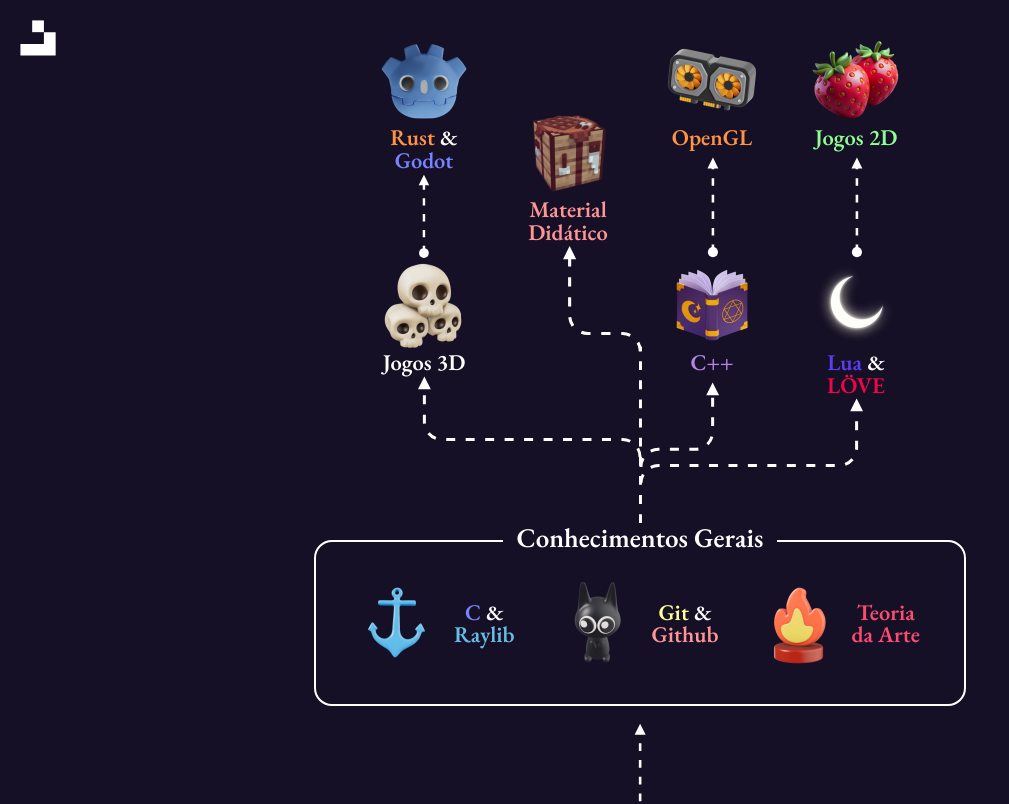
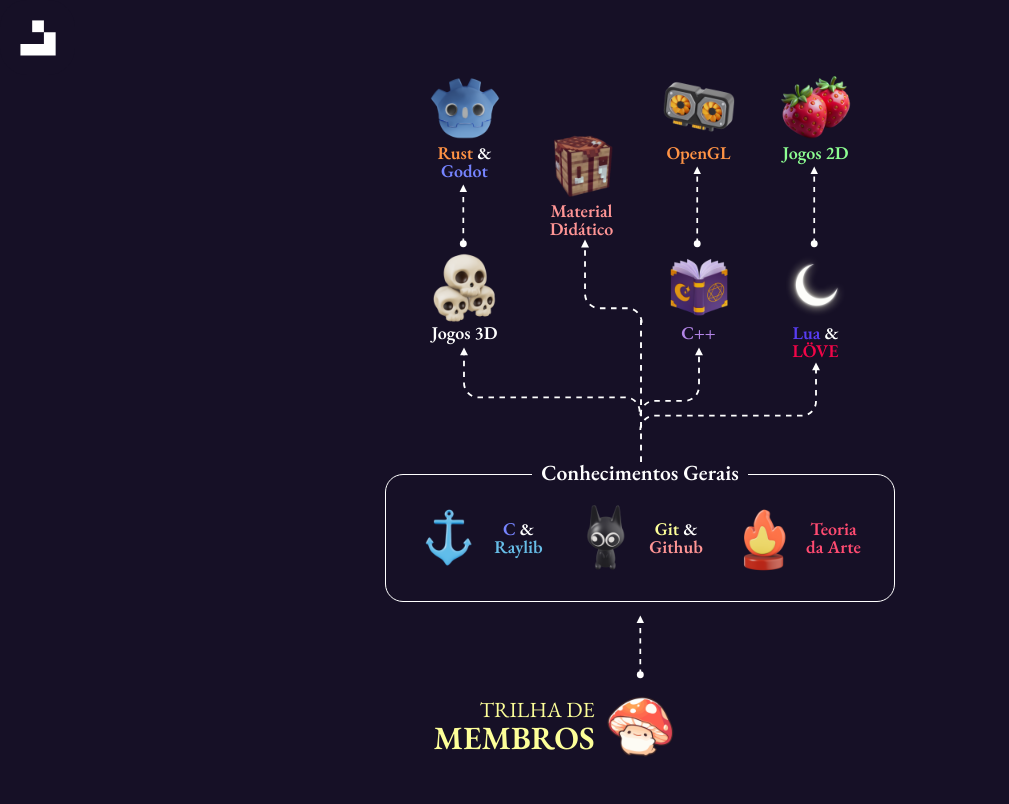
Before and after one commit to ConwayUSP/mapa-educacional, a React (Vite) app: page / in a window 1280 px wide. Shown: the top 804 px of the page, without its empty margins (0-1009 px from the left). Built offline with nearby package versions, Linux system fonts and the light colour scheme.

Commit message:
refactor: changing map scale (0.8x)

```diff
--- a/src/components/Tracejado.jsx
+++ b/src/components/Tracejado.jsx
@@ -5,7 +5,7 @@
 function Tracejado({d, comeco, final, id}) {
     const { start, end } = getPathEnd(d);
 
-    const padding = 18;
+    const padding = 15;
 
     const minX = Math.min(start.x, end.x) - padding;
     const minY = Math.min(start.y, end.y) - padding;
@@ -22,7 +22,7 @@
                 id="arrowUp"
                 markerWidth="6"
                 markerHeight="7"
-                viewBox="-2 -2 14 14"
+                viewBox="-3 -3 14 14"
                 refX="5"
                 refY="5"
                 orient="0"
@@ -36,9 +36,9 @@
                 d={d}
                 fill="transparent"
                 stroke="white"
-                strokeWidth="2"
-                strokeDasharray="6 7"
-                initial={{ strokeDashoffset: 250 }}
+                strokeWidth="1.5"
+                strokeDasharray="4.5 4.5"
+                initial={{ strokeDashoffset: 200 }}
                 animate={{ strokeDashoffset: 0 }}
                 transition={{
                 duration: 3,
@@ -49,7 +49,7 @@
             />
 
             {comeco === "circulo" &&
-                <circle cx={start.x} cy={start.y} r="4" fill="white" />
+                <circle cx={start.x} cy={start.y} r="3" fill="white" />
             }
         </svg>
     )
--- a/src/components/mapa/CursoCard.css
+++ b/src/components/mapa/CursoCard.css
@@ -13,8 +13,8 @@
     align-items: center;
 
     .icon {
-        width: 5rem;
-        height: 5rem;
+        width: 4rem;
+        height: 4rem;
     }
 }
 
@@ -23,11 +23,11 @@
 }
 
 .curso-label {
-    width: 4.65rem;
+    width: 3.75rem;
     font-family: 'EB Garamond', serif;
     font-weight: 600;
-    font-size: 1.25rem;
-    line-height: 1.25rem;
+    font-size: 1rem;
+    line-height: 1rem;
     text-align: center;
 }
 
@@ -55,8 +55,8 @@
         position: absolute;
         width: fit-content;
         height: fit-content;
-        top: -4rem;
-        left: 16rem;
+        top: -3.25rem;
+        left: 12.75rem;
         pointer-events: none;
     }
 }
--- a/src/components/mapa/CursoCard.jsx
+++ b/src/components/mapa/CursoCard.jsx
@@ -19,9 +19,9 @@
         const rect = e.currentTarget.getBoundingClientRect()
 
         if (!isSmallScreen()) {
-            setModalPos({x: rect.left + 72, y: rect.top + 80})
+            setModalPos({x: rect.left + 52, y: rect.top + 64})
         } else {
-            setModalPos({x: rect.left - 180, y: rect.top - 72})
+            setModalPos({x: rect.left - 144, y: rect.top - 52})
         }
 
         setIsModalOpen(true)
--- a/src/components/mapa/CursoModal.css
+++ b/src/components/mapa/CursoModal.css
@@ -1,9 +1,9 @@
 .curso-modal{
-    max-width: 28rem;
+    max-width: 22.5rem;
     display: flex;
     flex-direction: column;
-    border: 0.15rem solid var(--content-primary);
-    border-radius: 1.25rem;
+    border: 0.1rem solid var(--content-primary);
+    border-radius: 1rem;
     background-color: #49424F;
     margin: 1rem;
     box-shadow: 0rem 0.05rem 0.75rem rgba(0, 0, 0, 0.25);
@@ -13,7 +13,7 @@
 
 .curso-modal-title {
     width: 100%;
-    border-bottom: 0.05rem solid var(--blue);
+    border-bottom: 0.04rem solid var(--blue);
     text-align: center;
     background-color: #312A3F;
 }
@@ -21,17 +21,17 @@
 .curso-modal-content {
     display: flex;
     flex-direction: column;
-    padding: 1rem;
-    padding-top: 0.75rem;
+    padding: 0.8rem;
+    padding-top: 0.5rem;
     text-align: left;
-    gap: 0.5rem;
+    gap: 0.4rem;
 }
 
 h2 {
     font-family: 'EB Garamond', serif;
     font-weight: 600;
-    font-size: 1.25rem;
-    line-height: 1.75rem;
+    font-size: 1rem;
+    line-height: 1.2rem;
     text-align: left;
     margin: 1rem;
     margin-bottom: 0.75em;
@@ -41,8 +41,8 @@
 h3 {
     font-family: 'EB Garamond', serif;
     font-weight: 500;
-    font-size: 1.15rem;
-    line-height: 1.25rem;
+    font-size: 1rem;
+    line-height: 1.2rem;
     text-align: left;
     margin: 0;
 }
@@ -51,15 +51,15 @@
     display: flex;
     flex-direction: row;
     align-items: center;
-    gap: 0.25rem;
+    gap: 0.2rem;
     font-family: 'Roca Two', serif;
     font-weight: 800;
-    font-size: 0.75rem;
-    line-height: 1rem;
+    font-size: 0.6rem;
+    line-height: 0.8rem;
     text-align: center;
-    padding: 0.65rem 0.75rem;
+    padding: 0.5rem 0.6rem;
     border: none;
-    border-radius: 0.75rem;
+    border-radius: 0.6rem;
     background-color: var(--purple-light);
     color: var(--content-primary);
     cursor: pointer;
@@ -68,12 +68,12 @@
 
 .estrelinhas-top {
     position: absolute;
-    top: 1.75rem;
-    right: 1.75rem;
+    top: 1.4rem;
+    right: 1.4rem;
 }
 
 .estrelinhas-bottom {
     position: absolute;
-    bottom: 2rem;
-    left: 1.75rem;
+    bottom: 1.6rem;
+    left: 1.4rem;
 }
--- a/src/components/mapa/TrilhaCard.css
+++ b/src/components/mapa/TrilhaCard.css
@@ -5,32 +5,32 @@
     display: flex;
     flex-direction: row-reverse;
     align-items: center;
-    gap: 0.65rem;
+    gap: 0.5rem;
 
     .icon {
-        width: 5rem;
-        height: 5rem;
+        width: 4rem;
+        height: 4rem;
     }
 }
 
 .vertical {
     flex-direction: column;
-    gap: 0.15rem;
+    gap: 0.1rem;
     text-align: center;
 }
 
 .trilha-label {
     font-family: 'EB Garamond', serif;
     font-weight: 600;
-    font-size: 1.25rem;
-    line-height: 1.25rem;
+    font-size: 1rem;
+    line-height: 1rem;
 }
 
 h4 {
     font-family: 'EB Garamond', serif;
     font-weight: 600;
-    font-size: 2.25rem;
-    line-height: 2.5rem;
+    font-size: 1.8rem;
+    line-height: 2rem;
     text-align: right;
     margin: 0;
     text-transform: uppercase;
@@ -43,8 +43,8 @@
 h5 {
     font-family: 'EB Garamond', serif;
     font-weight: 400;
-    font-size: 1.5rem;
-    line-height: 1.5rem;
+    font-size: 1.2rem;
+    line-height: 1.2rem;
     text-align: right;
     margin: 0;
     text-transform: uppercase;
--- a/src/pages/Mapa.css
+++ b/src/pages/Mapa.css
@@ -9,17 +9,15 @@
     min-height: 100dvh;
     display: flex;
     flex-direction: row;
-    justify-content: start;
-    align-items: start;
-    padding: 4rem;
-    margin-left: 20rem;
-    gap: 12rem;
+    justify-content: center;
+    align-items: center;
+    padding: 3rem;
+    margin-left: 0rem;
+    gap: 10rem;
 
     @media (min-width: 640px) {
-        justify-content: center;
-        align-items: center;
-        padding: 2rem;
-        gap: 4rem;
+        padding: 1rem;
+        gap: 3rem;
         margin: 0;
     }
 }
@@ -28,22 +26,22 @@
     display: flex;
     flex-direction: row;
     align-items: center;
-    border: 2px solid white;
+    border: 1.5px solid white;
     border-radius: 1rem;
-    padding: 2rem;
-    gap: 1.5rem;
+    padding: 1.5rem;
+    gap: 1rem;
 }
 .topico-title {
     position: relative;
-    bottom: -1rem;
+    bottom: -0.8rem;
 
     display: inline-block;
     width: fit-content;
     background-color: var(--bg-primary);
-    padding: 0 0.75rem;
+    padding: 0 0.5rem;
 
     font-family: 'EB Garamond', serif;
-    font-size: 1.5rem;
+    font-size: 1.2rem;
     font-weight: 600;
     text-align: center;
 
@@ -64,7 +62,7 @@
     /* Inicio da trilha */
     & #membros-card {
         position: relative;
-        margin-right: 12rem;
+        margin-right: 9.5rem;
     }
 
     /* Rotas */
@@ -76,47 +74,47 @@
     }
     & #trilha_conhecimentos {
         position: relative;
-        height: 7.5rem;
+        height: 5rem;
     }
     & #trilha_materiais-1 {
         position: absolute;
-        inset: -10rem -1.45rem;
-        height: 12.75rem;
+        inset: -7.8rem -1rem;
+        height: 10rem;
     }
     & #trilha_materiais-2 {
         position: absolute;
-        inset: -15.25rem -4.45rem;
-        width: 6rem;
+        inset: -12rem -3.3rem;
+        width: 4.4rem;
     }
     & #trilha_tresd {
         position: absolute;
-        inset: -8rem -12.5rem;
-        width: 14rem;
+        inset: -6rem -10rem;
+        width: 11rem;
     }
     & #trilha_cpp {
         position: absolute;
-        inset: -7.65rem -1.45rem;
-        width: 6rem;
+        inset: -6rem -1rem;
+        width: 4.5rem;
     }
     & #trilha_lua {
         position: absolute;
-        inset: -6.75rem -1.45rem;
-        width: 14rem;
+        inset: -5.2rem -1rem;
+        width: 11rem;
     }
     & #tresd_godot {
         position: absolute;
-        inset: -19rem -13.25rem;
-        height: 6.5rem;
+        inset: -15rem -10.8rem;
+        height: 5rem;
     }
     & #cpp_opengl {
         position: absolute;
-        inset: -20rem 10.75rem;
-        height: 7.5rem;
+        inset: -16rem 2.2rem;
+        height: 6rem;
     }
     & #lua_doisd {
         position: absolute;
-        inset: -20rem 2.75rem;
-        height: 7.5rem;
+        inset: -16rem 8.7rem;
+        height: 6rem;
     }
 
     /* Cursos */
@@ -126,12 +124,12 @@
         grid-template-areas:
             "curso1 curso2 curso3 curso4"
             "curso5 curso2 curso6 curso7";
-        gap: 5rem 3rem;
-        margin-bottom: 5.75rem;
+        gap: 4rem 2.5rem;
+        margin-bottom: 4.5rem;
     }
     & #material {
         grid-area: curso2;
-        margin-top: 4rem;
+        margin-top: 3.2rem;
     }
 }
 
--- a/src/pages/Mapa.jsx
+++ b/src/pages/Mapa.jsx
@@ -34,7 +34,7 @@
         {/* Início da trilha */}
         <TrilhaCard id="membros-card" line1="Trilha de" line2="Membros" icon="connie" type=""/>
 
-        <Tracejado id="trilha_conhecimentos" comeco="circulo" final="seta" d="M4 76 V7" />
+        <Tracejado id="trilha_conhecimentos" comeco="circulo" final="seta" d="M4 48 V0" />
 
         {/* Conhecimentos Gerais */}
         <div className="topico-wrapper">
@@ -46,15 +46,15 @@
 
         {/* Rotas */}
         <div className="rotas-container">
-            <Tracejado id="trilha_materiais-1" final="" d="M147.849 120 V0" />
+            <Tracejado id="trilha_materiais-1" final="" d="M147.849 112 V0" />
             <Tracejado id="trilha_materiais-2" final="seta" d="M147.849 64.2889 C147.849 57.8088 142.596 52.5556 136.116 52.5555 H113.582 C107.102 52.5555 101.849 47.3023 101.849 40.8222 V0" />
             <Tracejado id="trilha_tresd" final="seta" d="M147.849 131.461 C147.849 124.98 142.596 119.727 136.116 119.727 H15.5823 C9.1022 119.727 3.849 114.474 3.849 107.994 V82" />
             <Tracejado id="trilha_cpp" final="seta" d="M147.849 140.197 C147.849 133.717 153.102 128.463 159.582 128.463 H184.116 C190.596 128.463 195.849 123.21 195.849 116.73 V88" />
             <Tracejado id="trilha_lua" final="seta" d="M147.849 140.197 C147.849 133.717 153.102 128.463 159.582 128.463 H280.116 C286.596 128.463 291.849 123.21 291.849 116.73 V88" />
 
-            <Tracejado id="tresd_godot" comeco="circulo" final="seta" d="M5.04456 60 V0" />
-            <Tracejado id="cpp_opengl" comeco="circulo" final="seta" d="M5.04456 70 V0" />
-            <Tracejado id="lua_doisd" comeco="circulo" final="seta" d="M5.04456 70 V0" />
+            <Tracejado id="tresd_godot" comeco="circulo" final="seta" d="M5.04456 48 V0" />
+            <Tracejado id="cpp_opengl" comeco="circulo" final="seta" d="M5.04456 64 V0" />
+            <Tracejado id="lua_doisd" comeco="circulo" final="seta" d="M5.04456 64 V0" />
         </div>
 
         {/* Cards dos cursos */}
```
Also changed, not shown: src/components/mapa/CursoModal.jsx (+8 -8 lines).
